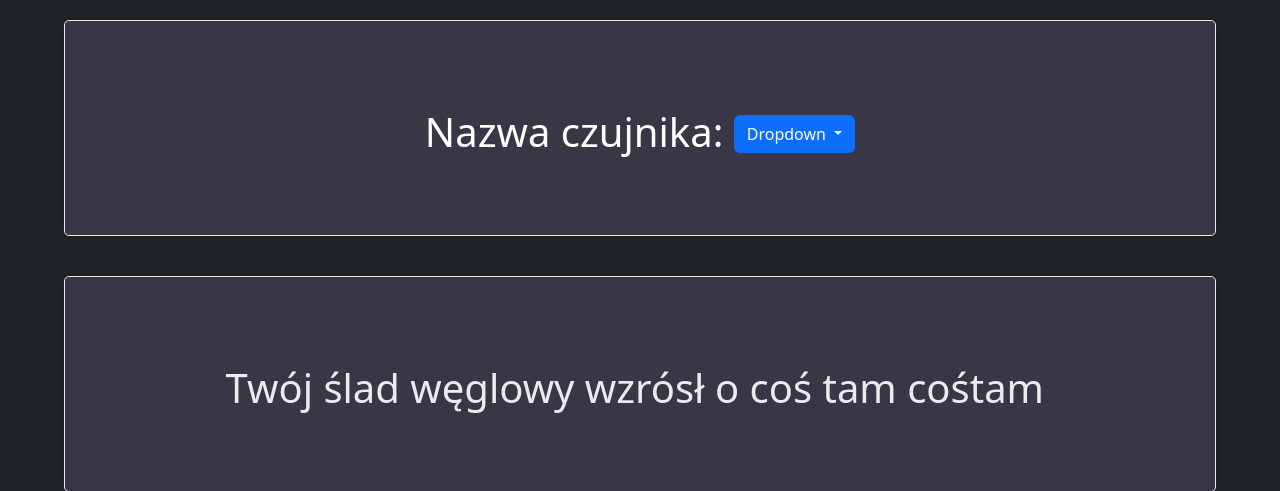
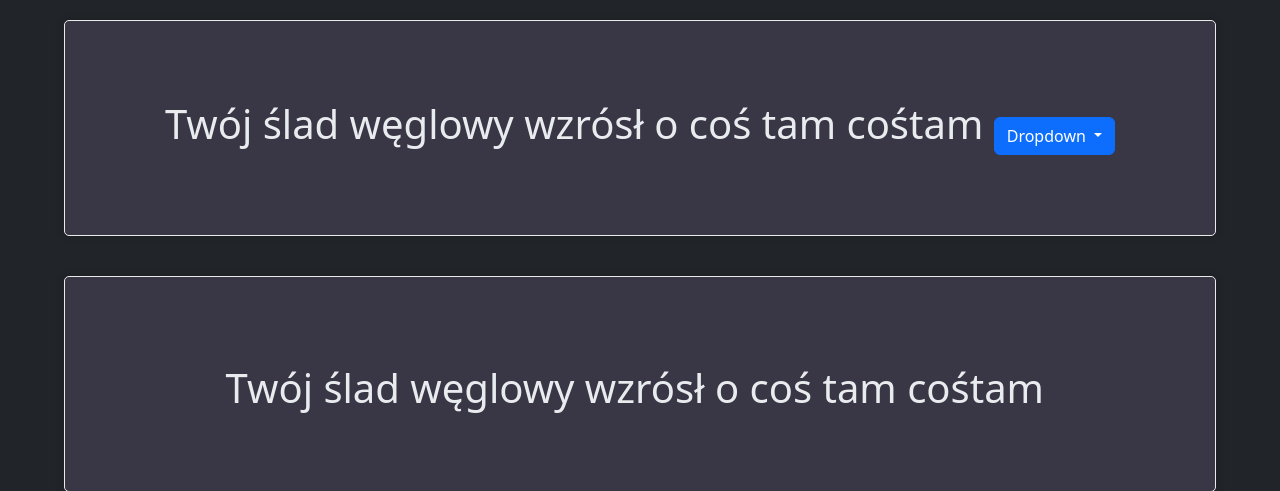
Before and after one commit to mociok/infotech-team, a Django app: page / in a window 1280 px wide. Shown: the top 491 px of the page. Run offline with Django 4.2, Linux system fonts and the light colour scheme; some libraries are stand-ins or nearby versions.

Commit message:
strona index.html

```diff
--- a/static/assets/bootstrap/css/style.css
+++ b/static/assets/bootstrap/css/style.css
@@ -16,3 +16,7 @@
 .dd{
     margin-bottom: 19px;
 }
+.odstep{
+    margin-left: 60px;
+    margin-right: 60px;
+}
--- a/templates/index.html
+++ b/templates/index.html
@@ -11,26 +11,20 @@
 </head>
 
 <body style="background: var(--bs-body-color);color: var(--bs-secondary-bg);">
-    <div class="">
-        <div class="justify-content-center align-items-center d-flex">
-            <div class="blok">
-                <div class="float-start  item w-100  justify-content-center align-items-center d-flex " style="margin-top: 15px;">
-                    <div class="obiekt">
-                        <h1 style="color: var(--bs-body-bg);">Nazwa czujnika:&nbsp;</h1>
-                    </div>
-
-                    <div class="obiekt dd">
-                        <div class="dropdown float-start" style="margin-top: 15px; "><button class="btn btn-primary dropdown-toggle" aria-expanded="false" data-bs-toggle="dropdown" type="button">Dropdown </button>
-                            <div class="dropdown-menu"><a class="dropdown-item" href="#">First Item</a><a class="dropdown-item" href="#">Second Item</a><a class="dropdown-item" href="#">Third Item</a></div>
-                        </div>
-                    </div>
-
+    <div class="justify-content-center align-items-center d-flex odstep">
+        <div class="blok">
+            <div class="">
+                <h1>Twój ślad węglowy wzrósł o coś tam cośtam&nbsp;</h1>
+            </div>
+            <div class="obiekt ">
+                <div class="dropdown float-start" style="margin-top: 15px; "><button class="btn btn-primary dropdown-toggle" aria-expanded="false" data-bs-toggle="dropdown" type="button">Dropdown </button>
+                    <div class="dropdown-menu"><a class="dropdown-item" href="#">First Item</a><a class="dropdown-item" href="#">Second Item</a><a class="dropdown-item" href="#">Third Item</a></div>
                 </div>
-
             </div>
         </div>
     </div>
-    <div class="justify-content-center align-items-center d-flex">
+
+    <div class="justify-content-center align-items-center d-flex odstep">
         <div class="blok">
             <div style="margin-top: 15px;" class="">
                 <h1>Twój ślad węglowy wzrósł o coś tam cośtam&nbsp;</h1>
@@ -38,7 +32,7 @@
         </div>
     </div>
 
-    <div class="justify-content-center align-items-center d-flex">
+    <div class="justify-content-center align-items-center d-flex odstep">
         <div class="blok">
             <div style="margin-top: 15px;" class="">
                 <h1>Twój ślad węglowy wzrósł o coś tam cośtam&nbsp;</h1>
```
